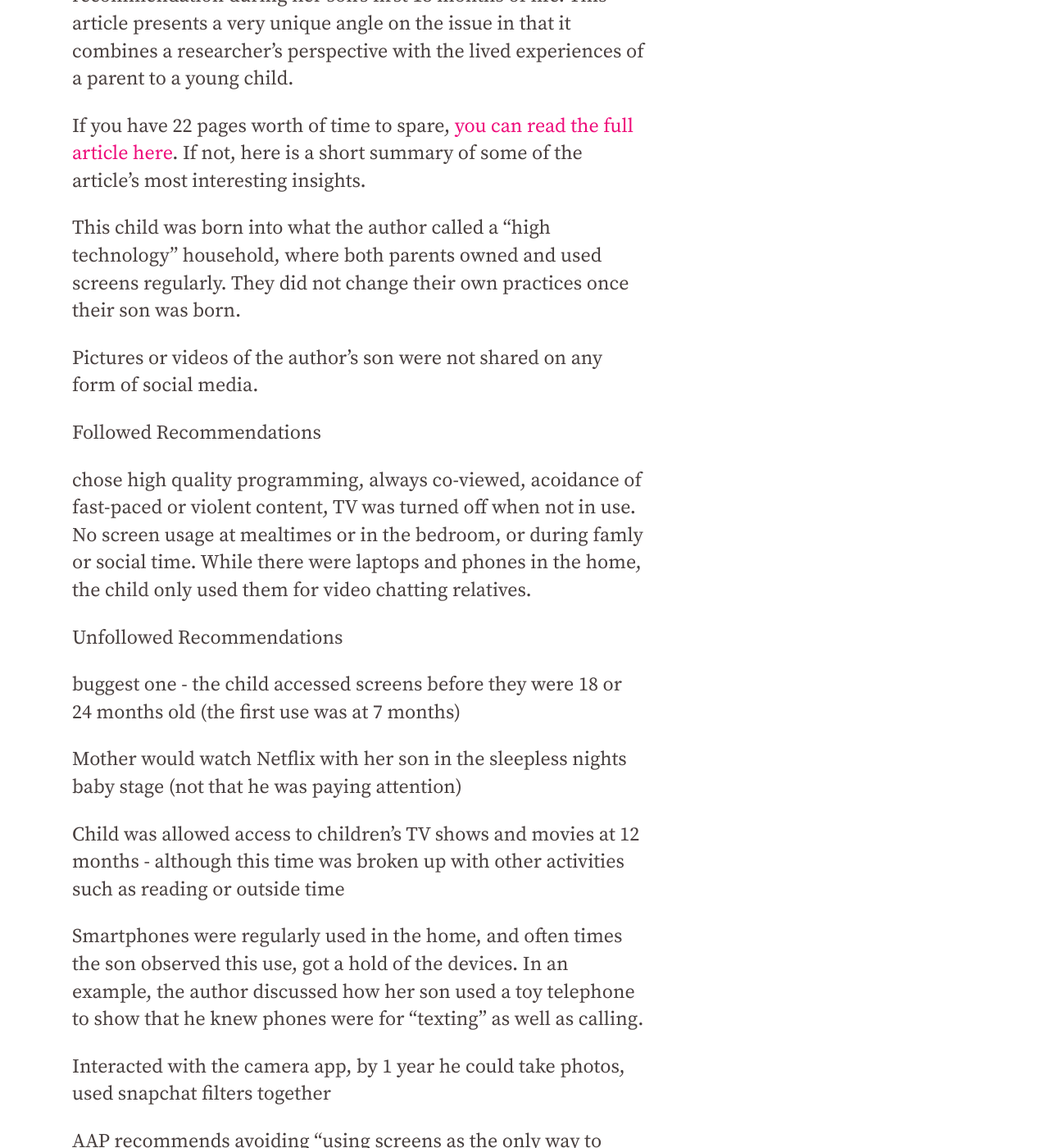
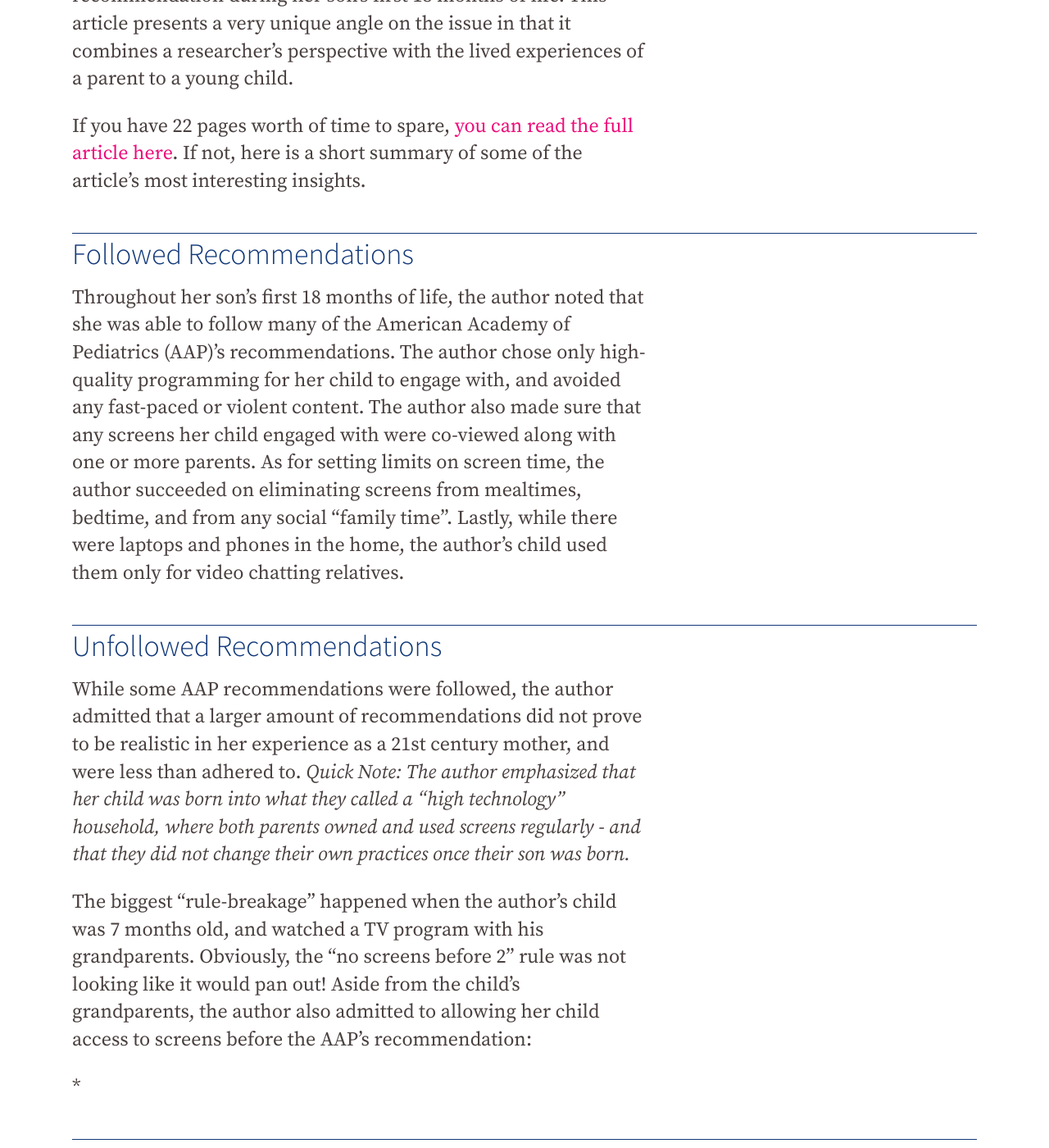
Before and after one commit to famliy-screen-time/familyscreentime.ca, a Jekyll site: the page built from _posts/2020-06-21-no-screens-before-age-2-is-it-possible.md, in a window 1280 px wide and 1400 px high, scrolled down 1453 px. Shown: the whole window at 82% size. Built offline with Jekyll 4.4.1, drawn with Linux system fonts in a browser that asks for light colours; nearby versions of some CDN libraries; some of the changed text lies outside the part shown.

Commit message:
Update Blog “2020-06-21-no-screens-before-age-2-is-it-possible”

```diff
--- a/_posts/2020-06-21-no-screens-before-age-2-is-it-possible.md
+++ b/_posts/2020-06-21-no-screens-before-age-2-is-it-possible.md
@@ -14,23 +14,27 @@ In this 2020 journal article, a a recent UBC PhD graduate and mother documented
 
 If you have 22 pages worth of time to spare, [you can read the full article here](https://journals-sagepub-com.ezproxy.library.ubc.ca/doi/10.1177/1468798420926623). If not, here is a short summary of some of the article's most interesting insights.
 
+## Followed Recommendations
+
+Throughout her son's first 18 months of life, the author noted that she was able to follow many of the American Academy of Pediatrics (AAP)'s recommendations. The author chose only high-quality programming for her child to engage with, and avoided any fast-paced or violent content. The author also made sure that any screens her child engaged with were co-viewed along with one or more parents. As for setting limits on screen time, the author succeeded on eliminating screens from mealtimes, bedtime, and from any social "family time". Lastly, while there were laptops and phones in the home, the author's child used them only for video chatting relatives.
+
+## Unfollowed Recommendations
+
+While some AAP recommendations were followed, the author admitted that a larger amount of recommendations did not prove to be realistic in her experience as a 21st century mother, and were less than adhered to. *Quick Note: The author emphasized that her child was born into what they called a "high technology" household, where both parents owned and used screens regularly - and that they did not change their own practices once their son was born.*
+
+The biggest "rule-breakage" happened when the author's child was 7 months old, and watched a TV program with his grandparents. Obviously, the "no screens before 2" rule was not looking like it would pan out! Aside from the child's grandparents, the author also admitted to allowing her child access to screens before the AAP's recommendation:
+
+*
 
 
 
 
-This child was born into what the author called a "high technology" household, where both parents owned and used screens regularly. They did not change their own practices once their son was born.
 
-Pictures or videos of the author's son were not shared on any form of social media.
+## Digital Literacy
+
+## Guilt
 
 
-
-Followed Recommendations
-
-chose high quality programming, always co-viewed, acoidance of fast-paced or violent content, TV was turned off when not in use. No screen usage at mealtimes or in the bedroom, or during famly or social time. While there were laptops and phones in the home, the child only used them for video chatting relatives.
-
-Unfollowed Recommendations
-
-buggest one - the child accessed screens before they were 18 or 24 months old (the first use was at 7 months)
 
 Mother would watch Netflix with her son in the sleepless nights baby stage (not that he was paying attention)
 
@@ -40,23 +44,9 @@ Smartphones were regularly used in the home, and often times the son observed th
 
 Interacted with the camera app, by 1 year he could take photos, used snapchat filters together
 
-AAP recommends avoiding "using screens as the only way to calm your child" - while it wasn't the only way, author did use it sometimes.  - shortly after one year, began handing her son a phone to calm him down while she was changing him
+AAP recommends avoiding "using screens as the only way to calm your child" - while it wasn't the only way, author did use it sometimes.  - shortly after one year, began handing her son a phone to calm him down while she was changing him and during haircuts
 
 Would regularly give the son a phone disconected from mobile and Wifi services, or any internet apps. On this phone he learned to use the camera app independently and to navigate the device on his own (intro to DIGITAL LITERACY)
-
-
-
-
-
-
-
-
-
-
-
-
-
-
 
 
 
@@ -68,11 +58,33 @@ While one parent was interacting with their son, it would o ften be the case tha
 
 Digital Literacy
 
+In the article, the author admits that there is a general "strong belief that infants and toddlers cannot learn from digital technology in the same way they learn with parents or caregivers". While this may be true - the learning may not occur in the exact same manner - the author suggests that use of screens may be encouraging a whole new type of learning that will become more and more useful as we continue to modernize our world.
+
+The author suggests that instead of screen use impeding learning by happening in place of "traditional" forms of education, by viewing and interacting with screens with her child, he was learning in this way as well.
+
+Children implicitly learn to use digital devices in theirhomes
+
+Developing literacy skills while engaging in activities they really enjoyed.
+
+"Techno-literacies" = literary events and practices that are mediated by new technologie
+
+Children are learinng skills in digital literacy, skills that will undoubtedly come in very handy as they grow and enter society.
+
+
+
 Guilt
 
 Tension between the author's identity as a researcher, who had argued before for digital technology to be used in early education, and as a mother, who still found herself hesitant to include screens in her son's learning.
 
+Guilt from reading motherhood and parenting sources, especially cautionary news articles.
 
+Although recommendations have changed and become a little more lenient, it is still the main mesdsage of most policies that screen use should be discouraged as a whole.
+
+Access to competing and even totally opposite statements, research, or pieces of advice can cause rtension and congusion for parents who only want to do the right thing for theirt child.
+
+Guilt that when her and her child were using SnapChat or the camera app together, they could potentially be doing something more "productive"
+
+Grappled with whether she was making the "right decision" in allowing her son technology access.
 
 
 
@@ -81,3 +93,7 @@ Tension between the author's identity as a researcher, who had argued before for
 
 
 The main takeaway here is: if you are having trouble as a parent or caretaker trying to reconcile -????-  you are not alone!
+
+
+
+For many families, the simple truth is that screens cannot be completel removed from a home environment. Consequently, it is almost impossible to ensure that your child will have absolutely zero "run-ins" with screens until they reach 18 months, let alone 2 years of age.
```
